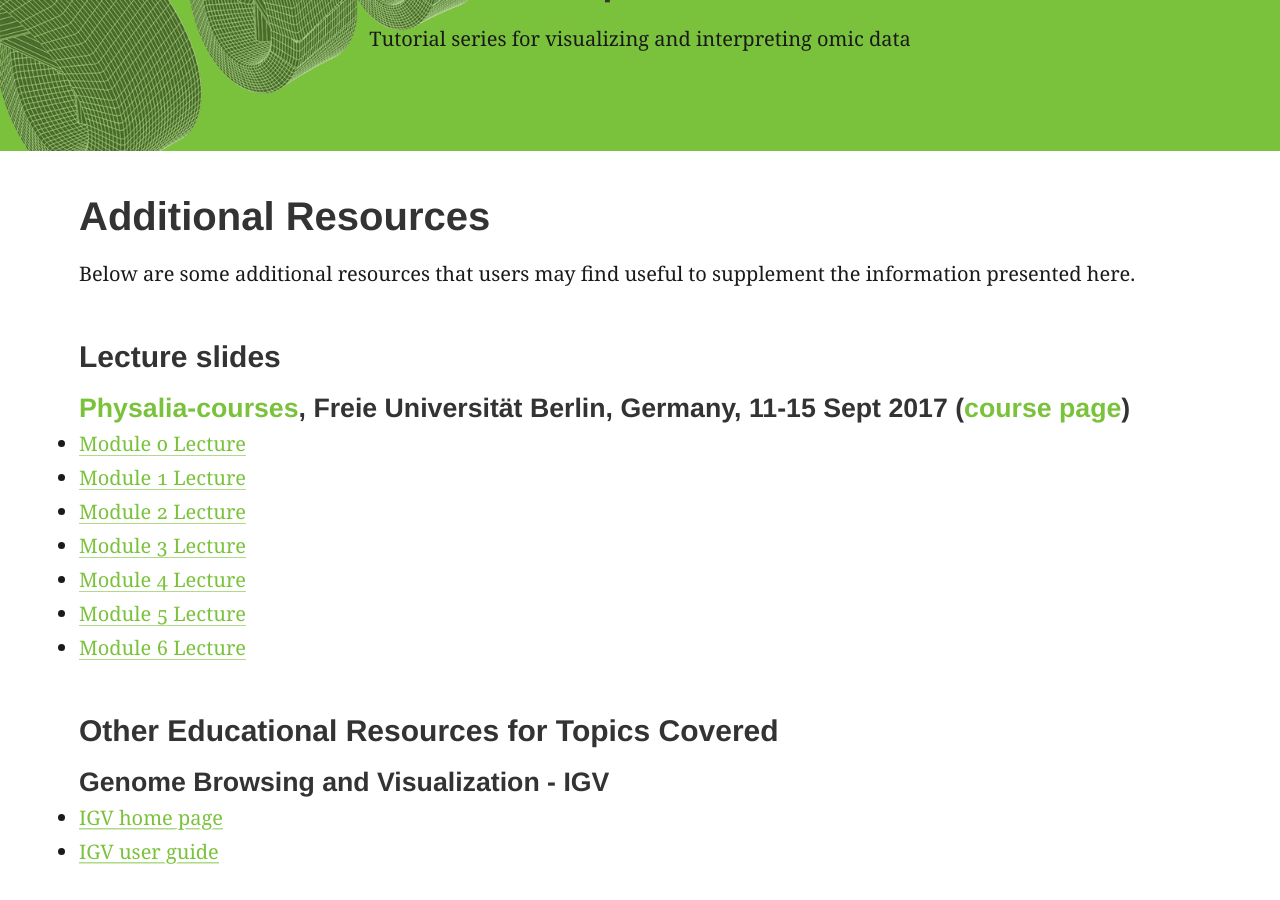
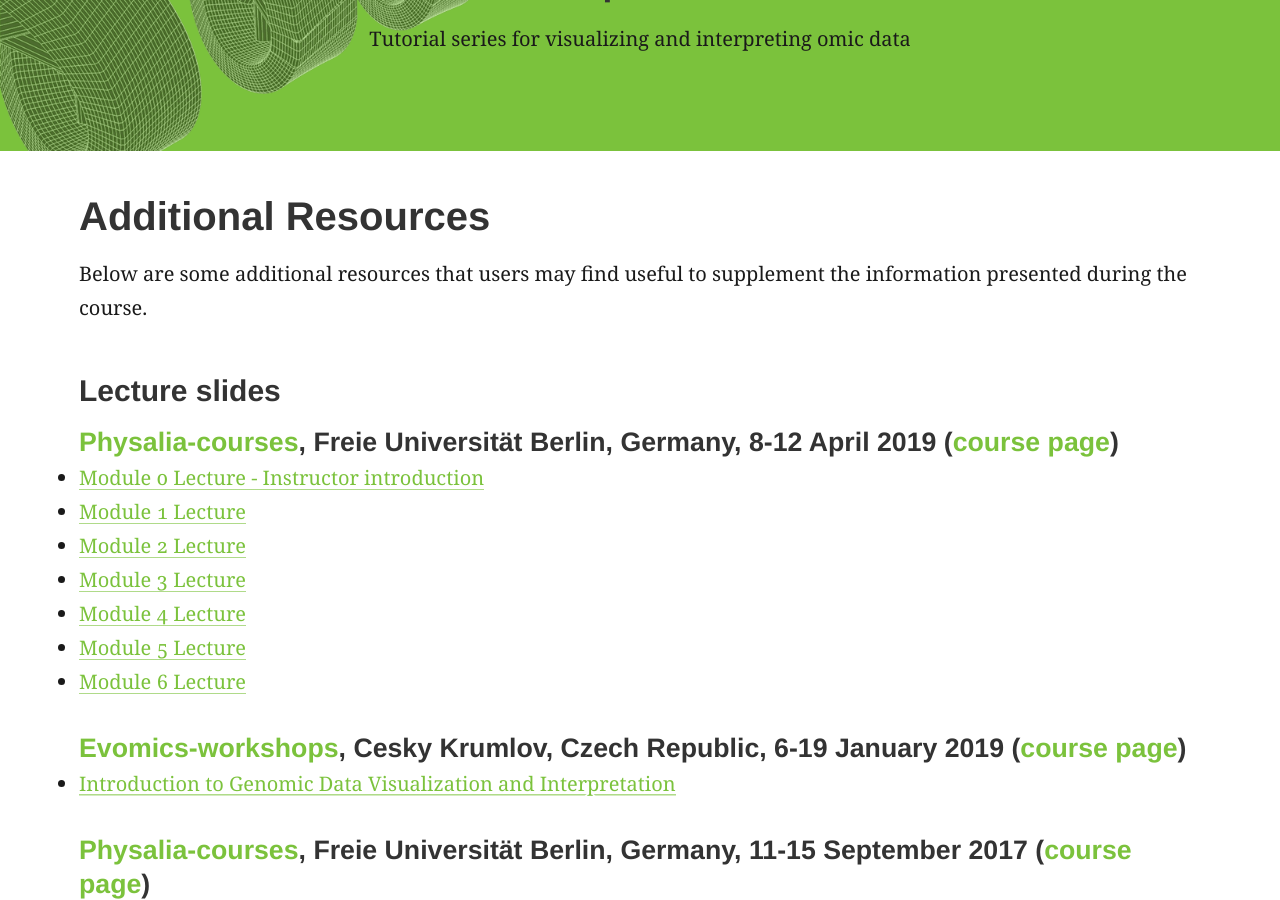
Before and after one commit to griffithlab/genviz.org, a Jekyll site: the page built from resources.md, in a window 1280 px wide and 900 px high, scrolled down 273 px. Built offline with Jekyll 4.4.1, drawn with Linux system fonts in a browser that asks for light colours.

Commit message:
update resources page to point to new lecture files

```diff
--- a/resources.md
+++ b/resources.md
@@ -8,13 +8,12 @@ excerpt: ""
 layout: "home"
 ---
 
-Below are some additional resources that users may find useful to supplement the information presented here.
+Below are some additional resources that users may find useful to supplement the information presented during the course.
 
 ### Lecture slides
 
-#### [Physalia-courses](https://www.physalia-courses.org/), Freie Universität Berlin, Germany, 11-15 Sept 2017 ([course page](https://www.physalia-courses.org/courses-workshops/course14/))
-
-* [Module 0 Lecture](https://github.com/griffithlab/gen-viz-lectures/raw/master/GenViz_Module0_Introductions.pdf)
+#### [Physalia-courses](https://www.physalia-courses.org/), Freie Universität Berlin, Germany, 8-12 April 2019 ([course page](https://www.physalia-courses.org/courses-workshops/course14/))
+* [Module 0 Lecture - Instructor introduction](https://github.com/griffithlab/gen-viz-lectures/raw/master/GenViz_Module0_Introductions.pdf)
 * [Module 1 Lecture](https://github.com/griffithlab/gen-viz-lectures/raw/master/GenViz_Module1_Lecture.pdf)
 * [Module 2 Lecture](https://github.com/griffithlab/gen-viz-lectures/raw/master/GenViz_Module2_Lecture.pdf)
 * [Module 3 Lecture](https://github.com/griffithlab/gen-viz-lectures/raw/master/GenViz_Module3_Lecture.pdf)
@@ -22,10 +21,21 @@ Below are some additional resources that users may find useful to supplement the
 * [Module 5 Lecture](https://github.com/griffithlab/gen-viz-lectures/raw/master/GenViz_Module5_Lecture.pdf)
 * [Module 6 Lecture](https://github.com/griffithlab/gen-viz-lectures/raw/master/GenViz_Module6_Lecture.pdf)
 
+#### [Evomics-workshops](http://evomics.org/), Cesky Krumlov, Czech Republic, 6-19 January 2019 ([course page](http://evomics.org/workshops/workshop-on-genomics/2019-workshop-on-genomics-cesky-krumlov/))
+* [Introduction to Genomic Data Visualization and Interpretation](https://github.com/griffithlab/gen-viz-lectures/raw/1.0.0/WorkshopOnGenomics2019_Lecture.pdf)
+
+#### [Physalia-courses](https://www.physalia-courses.org/), Freie Universität Berlin, Germany, 11-15 September 2017 ([course page](https://www.physalia-courses.org/courses-workshops/course14/))
+* [Module 0 Lecture](https://github.com/griffithlab/gen-viz-lectures/raw/1.0.0/GenViz_Module0_Introductions.pdf)
+* [Module 1 Lecture](https://github.com/griffithlab/gen-viz-lectures/raw/1.0.0/GenViz_Module1_Lecture.pdf)
+* [Module 2 Lecture](https://github.com/griffithlab/gen-viz-lectures/raw/1.0.0/GenViz_Module2_Lecture.pdf)
+* [Module 3 Lecture](https://github.com/griffithlab/gen-viz-lectures/raw/1.0.0/GenViz_Module3_Lecture.pdf)
+* [Module 4 Lecture](https://github.com/griffithlab/gen-viz-lectures/raw/1.0.0/GenViz_Module4_Lecture.pdf)
+* [Module 5 Lecture](https://github.com/griffithlab/gen-viz-lectures/raw/1.0.0/GenViz_Module5_Lecture.pdf)
+* [Module 6 Lecture](https://github.com/griffithlab/gen-viz-lectures/raw/1.0.0/GenViz_Module6_Lecture.pdf)
+
 ### Other Educational Resources for Topics Covered
 
 #### Genome Browsing and Visualization - IGV
-
 * [IGV home page](http://software.broadinstitute.org/software/igv/)
 * [IGV user guide](http://software.broadinstitute.org/software/igv/userguide)
 
@@ -35,14 +45,12 @@ Below are some additional resources that users may find useful to supplement the
 * [UCSC Genome Browser Training Videos](https://genome.ucsc.edu/training/vids/)
 
 #### Introduction to R
-
 * [R Tutorial in a web browser](http://tryr.codeschool.com/)
 * [R Tutorial 1](http://www.cyclismo.org/tutorial/R/)
 * [R Tutorial 2](http://www.r-tutor.com/r-introduction)
 * [R practice](https://codefights.com/)
 
 #### Color selection
-
 * [Data Novia blog post](https://www.datanovia.com/en/blog/r-colors-amazing-resources-you-want-to-know/)
 * [R color palette cheat sheet](https://www.nceas.ucsb.edu/~frazier/RSpatialGuides/colorPaletteCheatsheet.pdf)
 * [Interactive ColorBrewer](http://colorbrewer2.org)
@@ -65,7 +73,6 @@ Below are some additional resources that users may find useful to supplement the
 * [mkweb - visualization resources by Martin Krzywinski](http://mkweb.bcgsc.ca/)
 
 #### Differential Expresion with DEseq2
-
 * [Experimental Data, Kim et al.](https://www.ncbi.nlm.nih.gov/pubmed/25049118)
 * [DEseq2](https://www.ncbi.nlm.nih.gov/pubmed/25516281)
 
@@ -76,7 +83,6 @@ Below are some additional resources that users may find useful to supplement the
 * [nice blog post](http://www.gettinggeneticsdone.com/2015/12/tutorial-rna-seq-differential.html)
 
 #### Clinical Variant Interpretations
-
 * Coming soon
 
 #### Introduction to shiny
```
